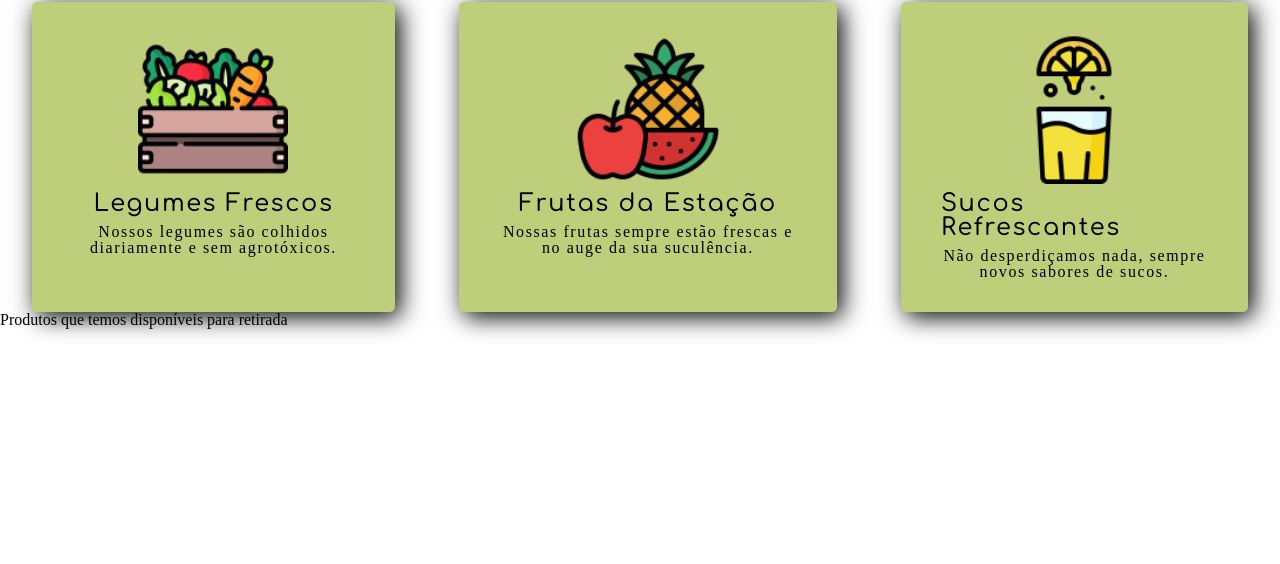
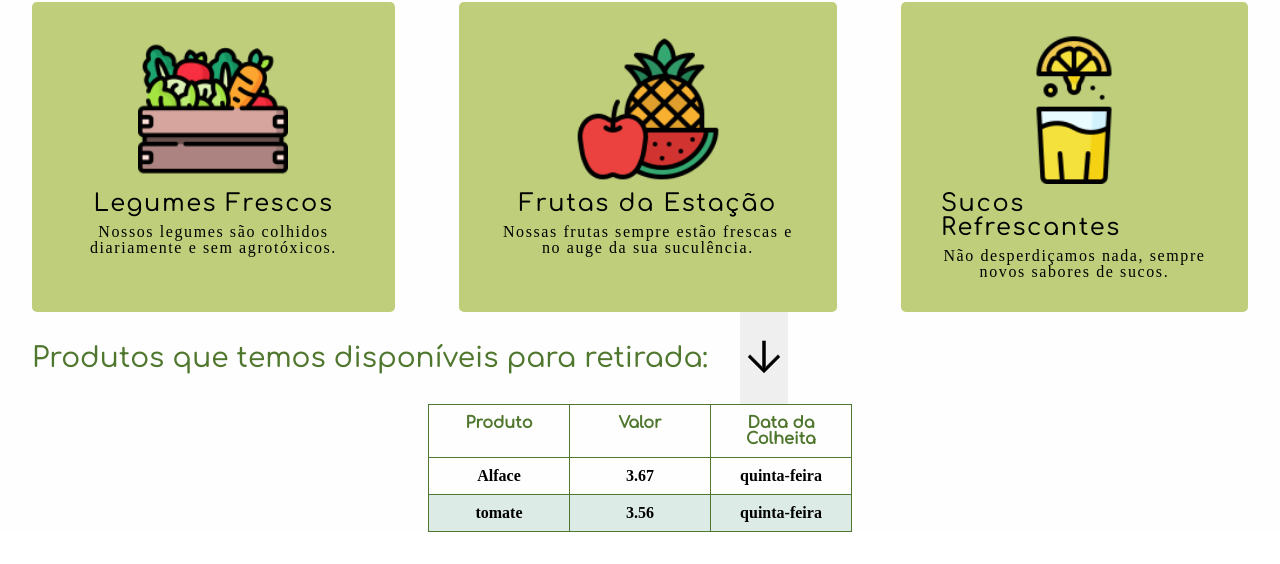
Before and after one commit to CaiorFeliciano/Ada-VemSerTech-Projeto-FrontEndEstatico, a plain HTML site: page src/index.html in a window 1280 px wide. Shown: the part 326-890 px from the top of the page. Before the commit the page ends 800 px from the top, so only its background shows below. Drawn offline with Linux system fonts and the light colour scheme; a web font is replaced by a local one.

Commit message:
added table

```diff
--- a/src/index.html
+++ b/src/index.html
@@ -39,9 +39,27 @@
         />
         <nav class="menu-navbar">
           <ul class="menu-navbar-itens">
-            <li><a class="menu-navbar-links" href="">Pedidos</a></li>
-            <li><a class="menu-navbar-links" href="">Nossa História</a></li>
-            <li><a class="menu-navbar-links" href="">Contato</a></li>
+            <li>
+              <a
+                class="menu-navbar-links"
+                href=""
+                >Pedidos</a
+              >
+            </li>
+            <li>
+              <a
+                class="menu-navbar-links"
+                href=""
+                >Nossa História</a
+              >
+            </li>
+            <li>
+              <a
+                class="menu-navbar-links"
+                href=""
+                >Contato</a
+              >
+            </li>
           </ul>
         </nav>
       </section>
@@ -89,12 +107,36 @@
         </container>
       </section>
       <section class="table">
-        <div>
-          <h2>Produtos que temos disponíveis para retirada</h2>
+        <div class="table-text">
+          <h2 class="table-title">
+            Produtos que temos disponíveis para retirada:
+          </h2>
+          <button type="submit" class="table-input"><img src="../assets/img/ArrowDown.png" alt=""></button>
         </div>
+        <table id="userTable">
+          <thead>
+            <tr>
+              <th>Produto</th>
+              <th>Valor</th>
+              <th>Data da Colheita</th>
+            </tr>
+          </thead>
+          <tbody>
+            <tr>
+              <td>Alface</td>
+              <td>3.67</td>
+              <td>quinta-feira</td>
+            </tr>
+            <tr>
+              <td>tomate</td>
+              <td>3.56</td>
+              <td>quinta-feira</td>
+            </tr>
+          </tbody>
+        </table>
       </section>
 
+      </section>
     </main>
-
   </body>
 </html>
--- a/src/style/style.css
+++ b/src/style/style.css
@@ -1,6 +1,7 @@
 :root {
   --primary-color:#4f772d;
   --secondary-color: #fefeff;
+  --tertiary-color: #bece7a;
   --font-family-title: 'Comfortaa', sans-serif;
   --font-family-text: 'Zen Maru Gothic', serif;
 }
@@ -71,15 +72,15 @@ main{
   display: flex;
   align-items: center;
   flex-direction: column;
-  background-color: #bece7a;
-  box-shadow: 5px 5px 25px #000000;
-  padding: 2rem;
+  background-color: var(--tertiary-color);
+   padding: 2rem;
   transition: 0.6s;
   border-radius: 5px;
 }
 
 .services-item:hover {
   transform: scale(1.1);
+  box-shadow: 5px 5px 20px black;
 }
 
 .services-item-img {
@@ -99,6 +100,62 @@ main{
   text-align: center;
   letter-spacing: 0.1rem;
 }
+
+.table-text {
+  display: flex;
+}
+
+.table-title {
+  margin: 2rem 2rem;
+  font-family: var(--font-family-title);
+  color: var(--primary-color);
+  font-size: 1.75rem;
+}
+
+.table-button {
+  color: var(--primary-color);
+  cursor: pointer;
+}
+
+
+table, th, td {
+  border: 1px solid var(--primary-color);
+  }
+
+  table {
+  border-collapse: collapse;
+  margin: auto;
+  margin-bottom: 2rem;
+  }
+
+  th{
+    font-family: var(--font-family-title);
+    color: var(--primary-color);
+    }
+
+  td {
+    font-family: var(--font-family-text);
+    font-weight: 700;
+  }
+
+  th, td{
+  padding: 10px;
+  text-align: center;
+  width: 120px;
+  }
+
+  th{
+  font-weight: bold;
+  }
+
+
+  tr:nth-child(even) {
+  background-color: #DCEBE6;
+  }
+
+  tr:hover:nth-child(1n + 2) {
+  background-color: var(--tertiary-color);
+  }
 
 
 
```
Also changed, not shown: assets/img/ArrowDown.png (added).
